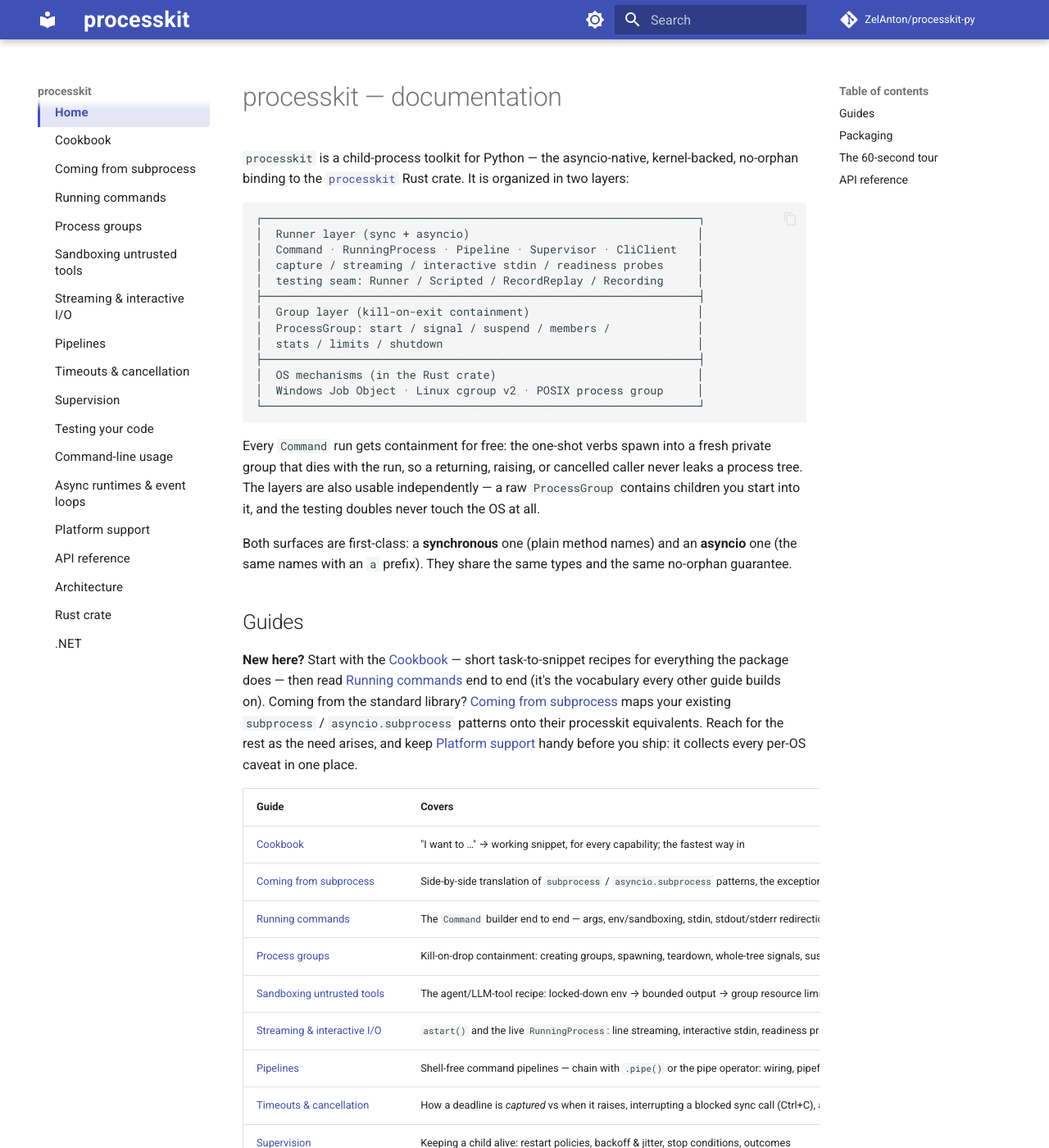
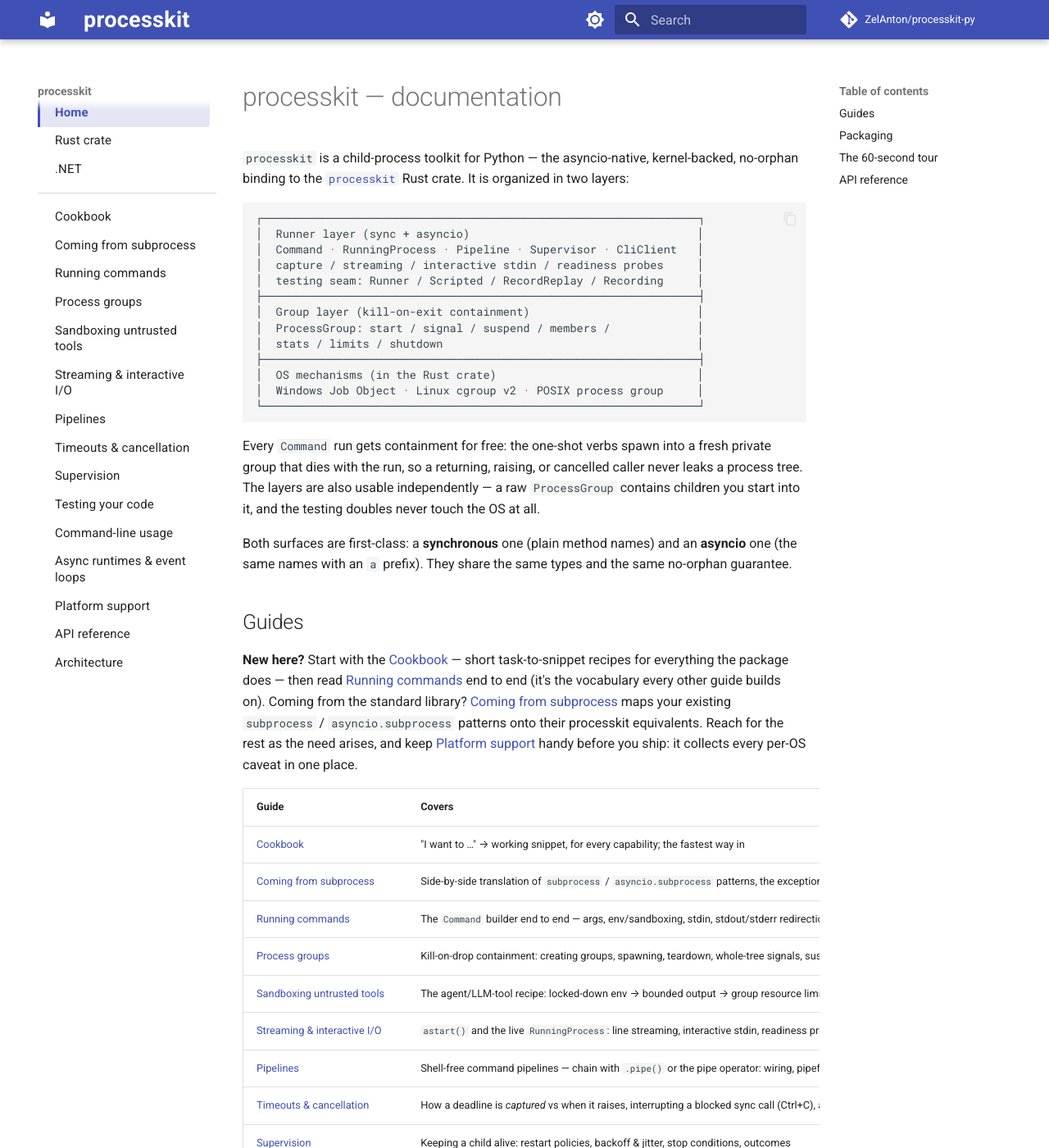
Before and after one commit to ZelAnton/processkit-py, an MkDocs documentation site: the page built from docs/README.md, in a window 1280 px wide and 1400 px high. Shown: the whole window at 82% size. Built offline with MkDocs 1.6.1 and Material for MkDocs 9.7.7, drawn with Linux system fonts in a browser that asks for light colours; comment, search, counter and statistics services are not loaded.

Commit message:
Move Rust crate and .NET nav entries right after Home
Reorder mkdocs.yml nav so the Rust crate and .NET placeholder pages sit
immediately below Home instead of at the end of the guide list, and add
a divider rule in docs/overrides/extra.css (reusing the existing
--processkit-nav-divider variable) to visually separate them from the
following guides in both light and dark palettes.

```diff
--- a/docs/overrides/extra.css
+++ b/docs/overrides/extra.css
@@ -60,6 +60,15 @@
   outline-offset: -2px;
 }
 
+/* Keep the Rust and .NET links visually separate from the documentation
+   guides. The direct-child path is Material's primary navigation structure;
+   the fourth item is Cookbook, immediately after the two secondary links. */
+.md-sidebar--primary .md-nav--primary > .md-nav__list > .md-nav__item:nth-child(4) {
+  border-top: 1px solid var(--processkit-nav-divider);
+  margin-top: 0.55rem;
+  padding-top: 0.55rem;
+}
+
 /* Nested primary-nav entries are Material's section headings. This rule also
    provides a durable divider whenever a future navigation group begins. */
 .md-sidebar--primary .md-nav--primary > .md-nav__list > .md-nav__item--nested:not(:first-child) {
--- a/mkdocs.yml
+++ b/mkdocs.yml
@@ -44,6 +44,8 @@
 
 nav:
   - Home: README.md
+  - Rust crate: rust-crate.md
+  - .NET: dotnet.md
   - Cookbook: cookbook.md
   - Coming from subprocess: migrating.md
   - Running commands: commands.md
@@ -59,8 +61,6 @@
   - Platform support: platforms.md
   - API reference: api-reference.md
   - Architecture: internals.md
-  - Rust crate: rust-crate.md
-  - .NET: dotnet.md
 
 markdown_extensions:
   - admonition
```
